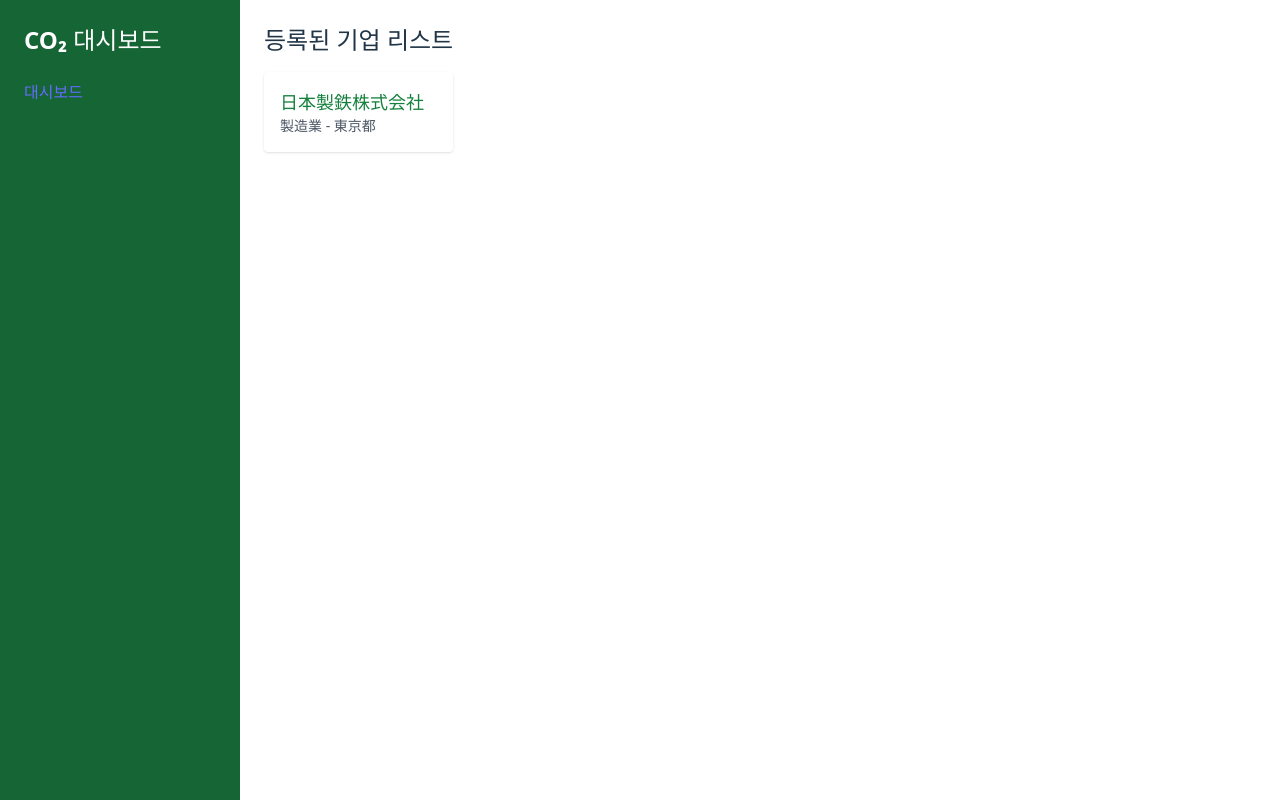
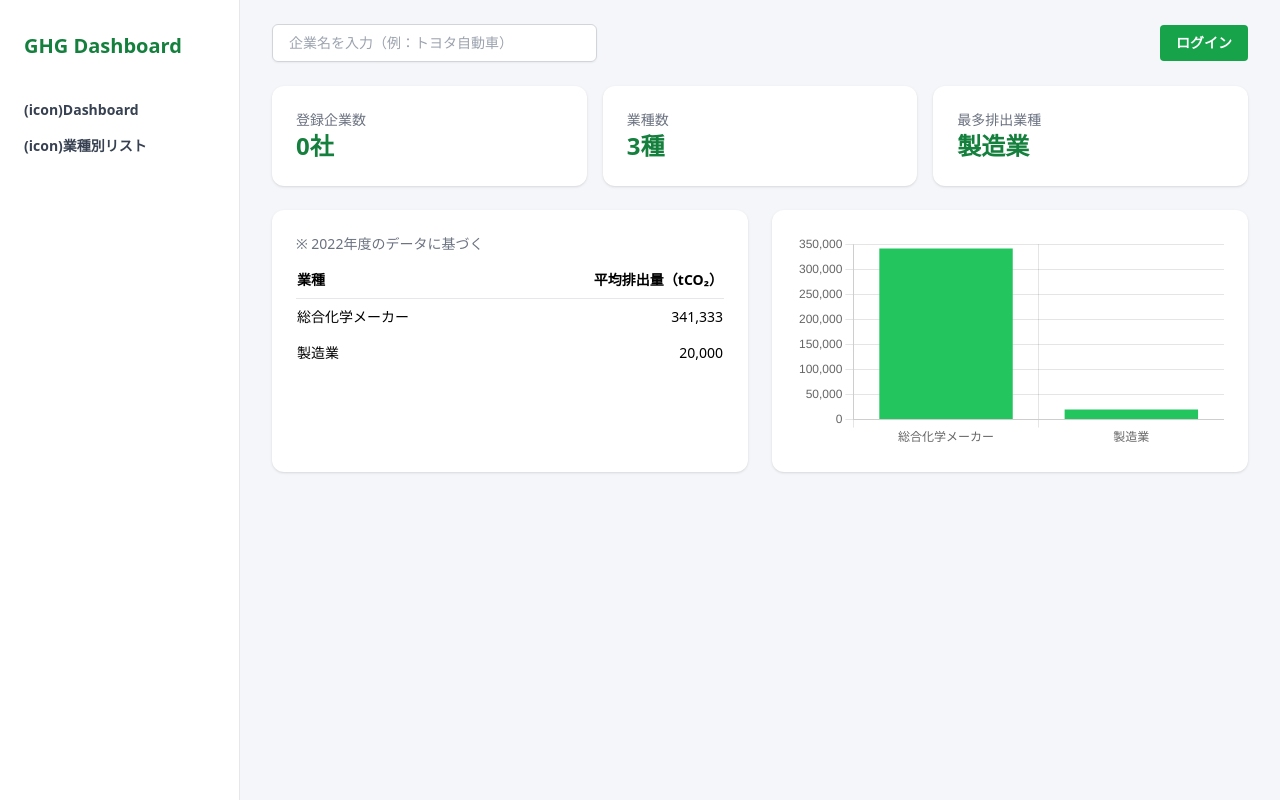
Before and after one commit to yano-research/ghg-test, a React (Vite) app: page / in a window 1280 px wide. Built offline with nearby package versions, Linux system fonts and the light colour scheme.

Commit message:
css edited

```diff
--- a/package.json
+++ b/package.json
@@ -12,7 +12,9 @@
   "dependencies": {
     "@headlessui/react": "^2.2.1",
     "@heroicons/react": "^2.2.0",
+    "chart.js": "^4.4.9",
     "react": "^19.0.0",
+    "react-chartjs-2": "^5.3.0",
     "react-dom": "^19.0.0",
     "react-router-dom": "^7.5.0"
   },
--- a/src/App.jsx
+++ b/src/App.jsx
@@ -1,23 +1,13 @@
-import { BrowserRouter, Routes, Route } from "react-router-dom";
+import Sidebar from "./components/Sidebar";
 import DashboardPage from "./pages/DashboardPage";
-// import CompanyDetailPage from "./pages/CompanyDetailPage";
-import Sidebar from "./components/Sidebar";
 
-function App() {
+export default function App() {
   return (
-    <BrowserRouter>
-      <div className="flex">
-        <Sidebar />
-        <div className="flex-1 p-6">
-          <Routes>
-            <Route path="/" element={<DashboardPage />} />
-            {/* <Route path="/company/:id" element={<CompanyDetailPage />} /> */}
-          </Routes>
-        </div>
-      </div>
-
-    </BrowserRouter>
+    <div className="flex w-screen min-h-screen bg-[#f5f6fa]">
+      <Sidebar />
+      <main className="flex-1">
+        <DashboardPage />
+      </main>
+    </div>
   );
 }
-
-export default App;
--- a/src/components/Header.jsx
+++ /dev/null
@@ -1,85 +0,0 @@
-// components/Header.jsx
-'use client'
-
-import { useState } from 'react'
-import { Dialog, DialogPanel } from '@headlessui/react'
-import { Bars3Icon, XMarkIcon } from '@heroicons/react/24/outline'
-
-const navigation = [
-  { name: 'Dashboard', href: '/' },
-  { name: '업종별 리스트', href: '#' },
-]
-
-export default function Header() {
-  const [mobileMenuOpen, setMobileMenuOpen] = useState(false)
-
-  return (
-    <header className="bg-white shadow-sm">
-      <nav className="mx-auto flex max-w-7xl items-center justify-between p-6 lg:px-8" aria-label="Global">
-        <div className="flex lg:flex-1">
-          <a href="/" className="-m-1.5 p-1.5 flex items-center gap-2">
-            <img
-              className="h-8 w-auto"
-              src="https://tailwindcss.com/plus-assets/img/logos/mark.svg?color=indigo&shade=600"
-              alt=""
-            />
-            <span className="font-bold text-xl text-green-700">GHG Dashboard</span>
-          </a>
-        </div>
-        <div className="flex lg:hidden">
-          <button
-            type="button"
-            className="-m-2.5 inline-flex items-center justify-center rounded-md p-2.5 text-gray-700"
-            onClick={() => setMobileMenuOpen(true)}
-          >
-            <Bars3Icon className="h-6 w-6" aria-hidden="true" />
-          </button>
-        </div>
-        <div className="hidden lg:flex lg:gap-x-12">
-          {navigation.map((item) => (
-            <a key={item.name} href={item.href} className="text-sm font-semibold text-gray-900">
-              {item.name}
-            </a>
-          ))}
-        </div>
-        <div className="hidden lg:flex lg:flex-1 lg:justify-end">
-          <a href="#" className="text-sm font-semibold text-green-700 hover:underline">
-            로그인 <span aria-hidden="true">&rarr;</span>
-          </a>
-        </div>
-      </nav>
-      <Dialog as="div" className="lg:hidden" open={mobileMenuOpen} onClose={setMobileMenuOpen}>
-        <div className="fixed inset-0 z-10" />
-        <DialogPanel className="fixed inset-y-0 right-0 z-10 w-full bg-white px-6 py-6 sm:max-w-sm sm:ring-1 sm:ring-gray-900/10">
-          <div className="flex items-center justify-between">
-            <a href="/" className="-m-1.5 p-1.5 flex items-center gap-2">
-              <img
-                className="h-8 w-auto"
-                src="https://tailwindcss.com/plus-assets/img/logos/mark.svg?color=indigo&shade=600"
-                alt=""
-              />
-              <span className="font-bold text-lg text-green-700">GHG Dashboard</span>
-            </a>
-            <button type="button" className="-m-2.5 rounded-md p-2.5 text-gray-700" onClick={() => setMobileMenuOpen(false)}>
-              <XMarkIcon className="h-6 w-6" aria-hidden="true" />
-            </button>
-          </div>
-          <div className="mt-6">
-            <div className="space-y-2 py-6">
-              {navigation.map((item) => (
-                <a key={item.name} href={item.href} className="block text-base font-semibold text-gray-900 hover:bg-gray-100 px-3 py-2 rounded">
-                  {item.name}
-                </a>
-              ))}
-            </div>
-            <div className="py-6">
-              <a href="#" className="block text-base font-semibold text-green-700 hover:underline px-3 py-2 rounded">
-                로그인
-              </a>
-            </div>
-          </div>
-        </DialogPanel>
-      </Dialog>
-    </header>
-  )
-}
--- /dev/null
+++ b/src/components/IndustryChart.jsx
@@ -0,0 +1,23 @@
+import { Bar } from "react-chartjs-2";
+import { Chart as ChartJS, BarElement, CategoryScale, LinearScale } from "chart.js";
+
+ChartJS.register(BarElement, CategoryScale, LinearScale);
+
+export default function IndustryChart() {
+  const data = {
+    labels: ["総合化学メーカー", "製造業"],
+    datasets: [
+      {
+        label: "平均GHG排出量（業種別）",
+        data: [341333, 20000],
+        backgroundColor: "#22c55e",
+      },
+    ],
+  };
+
+  return (
+    <div className="bg-white p-6 rounded-xl shadow">
+      <Bar data={data} />
+    </div>
+  );
+}
--- /dev/null
+++ b/src/components/IndustryTable.jsx
@@ -0,0 +1,25 @@
+export default function IndustryTable() {
+    return (
+      <div className="bg-white rounded-xl shadow p-6">
+        <p className="text-sm text-gray-500 mb-2">※ 2022年度のデータに基づく</p>
+        <table className="w-full text-sm">
+  <thead className="border-b">
+    <tr>
+      <th className="text-left py-2">業種</th>
+      <th className="text-right py-2">平均排出量（tCO₂）</th>  {/* ✅ 오른쪽 정렬 */}
+    </tr>
+  </thead>
+  <tbody>
+    <tr>
+      <td className="py-2">総合化学メーカー</td>
+      <td className="text-right">341,333</td>
+    </tr>
+    <tr>
+      <td className="py-2">製造業</td>
+      <td className="text-right">20,000</td>
+    </tr>
+  </tbody>
+</table>
+      </div>
+    );
+  }
--- a/src/components/Sidebar.jsx
+++ b/src/components/Sidebar.jsx
@@ -1,13 +1,11 @@
-import { Link } from "react-router-dom";
-
 export default function Sidebar() {
-  return (
-    <div className="w-60 h-screen bg-green-800 text-white p-6">
-      <h1 className="text-2xl font-bold mb-6">CO₂ 대시보드</h1>
-      <nav className="flex flex-col gap-4">
-        <Link to="/" className="hover:underline">대시보드</Link>
-        {/* 앞으로 업종별 보기 추가 예정 */}
-      </nav>
-    </div>
-  );
-}
+    return (
+      <aside className="w-60 h-screen bg-white border-r px-6 py-8 text-sm font-semibold text-gray-700">
+        <h1 className="text-green-700 text-xl font-bold mb-10">GHG Dashboard</h1>
+        <ul className="space-y-4">
+          <li>(icon)Dashboard</li>
+          <li>(icon)業種別リスト</li>
+        </ul>
+      </aside>
+    );
+  }
--- /dev/null
+++ b/src/components/SummaryCards.jsx
@@ -0,0 +1,18 @@
+export default function SummaryCards() {
+    return (
+      <div className="grid grid-cols-3 gap-4 mb-6">
+        <div className="bg-white p-6 rounded-xl shadow">
+          <p className="text-sm text-gray-500">登録企業数</p>
+          <h2 className="text-2xl font-bold text-green-700">0社</h2>
+        </div>
+        <div className="bg-white p-6 rounded-xl shadow">
+          <p className="text-sm text-gray-500">業種数</p>
+          <h2 className="text-2xl font-bold text-green-700">3種</h2>
+        </div>
+        <div className="bg-white p-6 rounded-xl shadow">
+          <p className="text-sm text-gray-500">最多排出業種</p>
+          <h2 className="text-2xl font-bold text-green-700">製造業</h2>
+        </div>
+      </div>
+    );
+  }
--- /dev/null
+++ b/src/components/TopBar.jsx
@@ -0,0 +1,14 @@
+export default function TopBar() {
+  return (
+    <div className="flex justify-between items-center mb-6">
+      <input
+        type="text"
+        placeholder="企業名を入力（例：トヨタ自動車）"
+        className="w-1/3 border border-gray-300 rounded-md px-4 py-2 text-sm bg-white text-gray-900 placeholder-gray-400 shadow-sm"
+      />
+      <button className="bg-green-600 text-white px-4 py-2 rounded text-sm font-semibold">
+        ログイン
+      </button>
+    </div>
+  );
+}
--- a/src/index.css
+++ b/src/index.css
@@ -1,72 +1,13 @@
+/* src/index.css */
+
 @tailwind base;
 @tailwind components;
 @tailwind utilities;
 
-:root {
-  font-family: system-ui, Avenir, Helvetica, Arial, sans-serif;
-  line-height: 1.5;
-  font-weight: 400;
-
-  color-scheme: light dark;
-  color: rgba(255, 255, 255, 0.87);
-  background-color: #242424;
-
-  font-synthesis: none;
-  text-rendering: optimizeLegibility;
-  -webkit-font-smoothing: antialiased;
-  -moz-osx-font-smoothing: grayscale;
+/* ✅ 전체 배경 보정 */
+html, body {
+  background-color: #f5f6fa;
+  margin: 0;
+  padding: 0;
+  height: 100%;
 }
-
-a {
-  font-weight: 500;
-  color: #646cff;
-  text-decoration: inherit;
-}
-a:hover {
-  color: #535bf2;
-}
-
-body {
-  margin: 0;
-  display: flex;
-  place-items: center;
-  min-width: 320px;
-  min-height: 100vh;
-}
-
-h1 {
-  font-size: 3.2em;
-  line-height: 1.1;
-}
-
-button {
-  border-radius: 8px;
-  border: 1px solid transparent;
-  padding: 0.6em 1.2em;
-  font-size: 1em;
-  font-weight: 500;
-  font-family: inherit;
-  background-color: #1a1a1a;
-  cursor: pointer;
-  transition: border-color 0.25s;
-}
-button:hover {
-  border-color: #646cff;
-}
-button:focus,
-button:focus-visible {
-  outline: 4px auto -webkit-focus-ring-color;
-}
-
-@media (prefers-color-scheme: light) {
-  :root {
-    color: #213547;
-    background-color: #ffffff;
-  }
-  a:hover {
-    color: #747bff;
-  }
-  button {
-    background-color: #f9f9f9;
-  }
-}
--- a/src/pages/DashboardPage.jsx
+++ b/src/pages/DashboardPage.jsx
@@ -1,23 +1,18 @@
-import { companies } from "../lib/dummyData";
-import { Link } from "react-router-dom";
+// import { companies } from "../lib/dummyData";
+// import { Link } from "react-router-dom";
+import TopBar from "../components/TopBar";
+import SummaryCards from "../components/SummaryCards";
+import IndustryTable from "../components/IndustryTable";
+import IndustryChart from "../components/IndustryChart";
 
 export default function DashboardPage() {
   return (
-    <div>
-      <h1 className="text-2xl font-bold mb-4">등록된 기업 리스트</h1>
-      <div className="grid gap-4">
-        {companies.map((company) => (
-          <Link
-            key={company.id}
-            to={`/company/${company.id}`}
-            className="block p-4 bg-white rounded shadow hover:bg-green-50"
-          >
-            <h2 className="text-lg font-semibold text-green-700">{company.name}</h2>
-            <p className="text-sm text-gray-600">
-              {company.industry} - {company.prefecture}
-            </p>
-          </Link>
-        ))}
+    <div className="w-full h-full px-8 py-6 space-y-6">
+      <TopBar />
+      <SummaryCards />
+      <div className="grid grid-cols-2 gap-6 items-stretch">
+        <IndustryTable />
+        <IndustryChart />
       </div>
     </div>
   );
```
Also changed, not shown: 1 other file (tests, documents, lock files or other folders).
